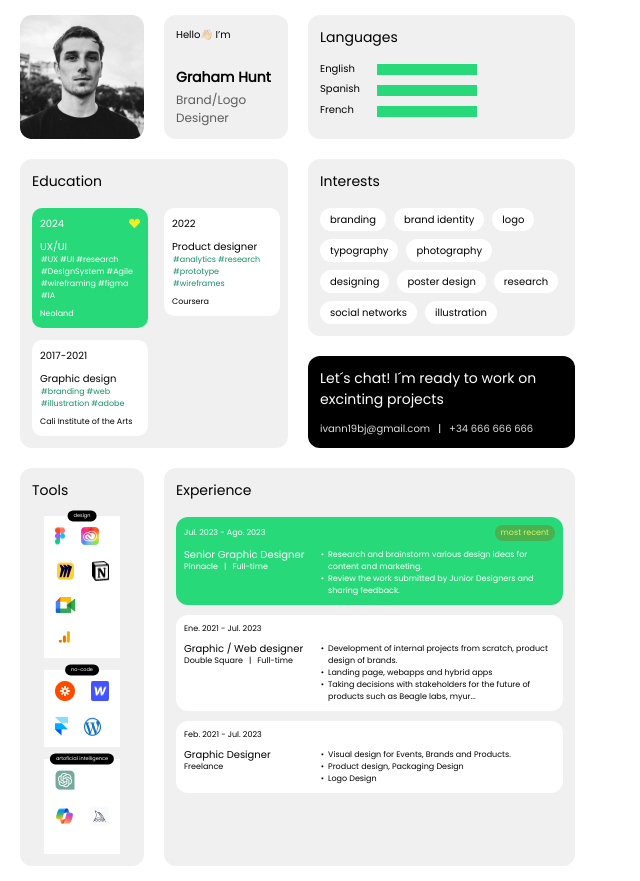
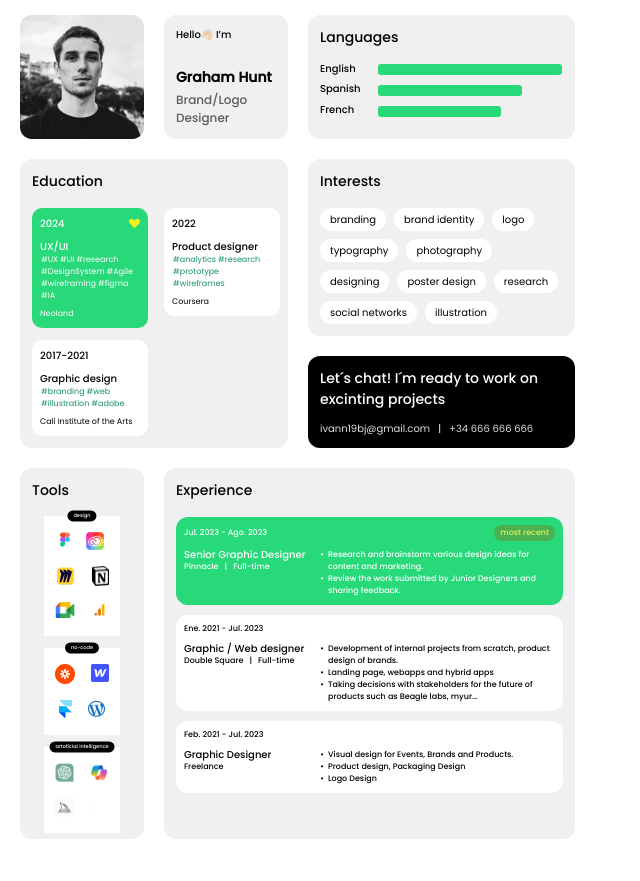
Before and after one commit to Kelwin27/front-end-entrance-exam, a website built with Vite: page index.html in a window 1280 px wide. Shown: the whole page, without its empty margins (0-640 px from the left). After the commit the page ends 854 px from the top, so only its background shows below. Built offline with nearby package versions, Linux system fonts and the light colour scheme.

Commit message:
feat: add progress animation

```diff
--- a/css/style.css
+++ b/css/style.css
@@ -12,6 +12,7 @@
   display: flex;
   flex-direction: row;
   flex-wrap: wrap;
+  justify-content: center;
   gap: 20px;
 }
 
@@ -100,8 +101,30 @@
 .level {
   display: block;
   height: 11px;
-  width: 100px;
   background-color: #28d979;
+  animation: progress 2s ease-out forwards;
+  border-radius: 3px;
+}
+
+.english {
+  --progress-value: 184px;
+}
+
+.spanish {
+  --progress-value: 144px;
+}
+
+.french {
+  --progress-value: 123px;
+}
+
+@keyframes progress {
+  from {
+    width: 0;
+  }
+  to {
+    width: var(--progress-value);
+  }
 }
 
 .educationBox {
@@ -231,9 +254,11 @@
 
 .toolsBox {
   width: 100px;
+  height: 359px;
   display: flex;
   flex-direction: column;
   gap: 15px;
+  padding-bottom: 0;
 }
 
 .tools {
@@ -248,10 +273,76 @@
   background-color: #ffffff;
   display: flex;
   flex-direction: row;
-  padding: 11px;
+  padding: 16px 11px;
   flex-wrap: wrap;
   gap: 16px;
   position: relative;
+}
+
+.figma {
+  margin-left: 5px;
+  width: 10px;
+  height: 15px;
+}
+
+.cloud {
+  width: 18px;
+  height: 18px;
+}
+
+.miro {
+  width: 21px;
+  height: 20px;
+}
+
+.notion {
+  width: 17px;
+}
+
+.meet {
+  width: 19.5px;
+  height: 15.95px;
+}
+
+.analytics {
+  width: 18.5px;
+  height: 18px;
+}
+
+.zapier {
+  width: 20px;
+  height: 20px;
+}
+
+.webflow {
+  width: 18px;
+  height: 18px;
+}
+
+.framer {
+  width: 13px;
+  height: 18.57px;
+  margin-left: 4px;
+}
+
+.wordpress {
+  width: 17px;
+  height: 17px;
+}
+
+.chat {
+  width: 19px;
+  height: 19px;
+}
+
+.copilot {
+  width: 18px;
+  height: 19px;
+}
+
+.midjourney {
+  width: 19px;
+  height: 19px;
 }
 
 .label {
--- a/index.html
+++ b/index.html
@@ -125,25 +125,25 @@
         <h2 class="nameTitle">Tools</h2>
         <div class="tools">
           <div class="toolsContent">
-            <img src="/links/logoFigma.png" alt="" />
-            <img src="/links/logoCreativeCloud.png" alt="" />
-            <img src="/links/logoMiro.png" alt="" />
-            <img src="/links/logoNotion.png" alt="" />
-            <img src="/links/logoMeet.png" alt="" />
-            <img src="/links/logoanalytics.png" alt="" />
+            <img class="figma" src="/links/logoFigma.png" alt="" />
+            <img class="cloud" src="/links/logoCreativeCloud.png" alt="" />
+            <img class="miro" src="/links/logoMiro.png" alt="" />
+            <img class="notion" src="/links/logoNotion.png" alt="" />
+            <img class="meet" src="/links/logoMeet.png" alt="" />
+            <img class="analytics" src="/links/logoanalytics.png" alt="" />
             <h4 class="label">design</h4>
           </div>
           <div class="toolsContent">
-            <img src="/links/logoZapìer.png" alt="" />
-            <img src="/links/logoWebflow.png" alt="" />
-            <img src="/links/logoFramer.png" alt="" />
-            <img src="/links/logoWordpress.png" alt="" />
+            <img class="zapier" src="/links/logoZapìer.png" alt="" />
+            <img class="webflow" src="/links/logoWebflow.png" alt="" />
+            <img class="framer" src="/links/logoFramer.png" alt="" />
+            <img class="wordpress" src="/links/logoWordpress.png" alt="" />
             <h4 class="label">no-code</h4>
           </div>
           <div class="toolsContent">
-            <img src="/links/logoChatGPT.png" alt="" />
-            <img src="/links/logoCopilot.png" alt="" />
-            <img src="/links/logoMidjourney_1.png" alt="" />
+            <img class="chat" src="/links/logoChatGPT.png" alt="" />
+            <img class="copilot" src="/links/logoCopilot.png" alt="" />
+            <img class="midjourney" src="/links/logoMidjourney_1.png" alt="" />
             <img src="/links/logoMidjourney_3.png" alt="" />
             <h4 class="label">artoficial intelligence</h4>
           </div>
--- a/js/main.js
+++ b/js/main.js
@@ -1,2 +1,3 @@
 import '../css/style.css';
 import '@fontsource/poppins';
+import '@fontsource/poppins/500.css';
```
